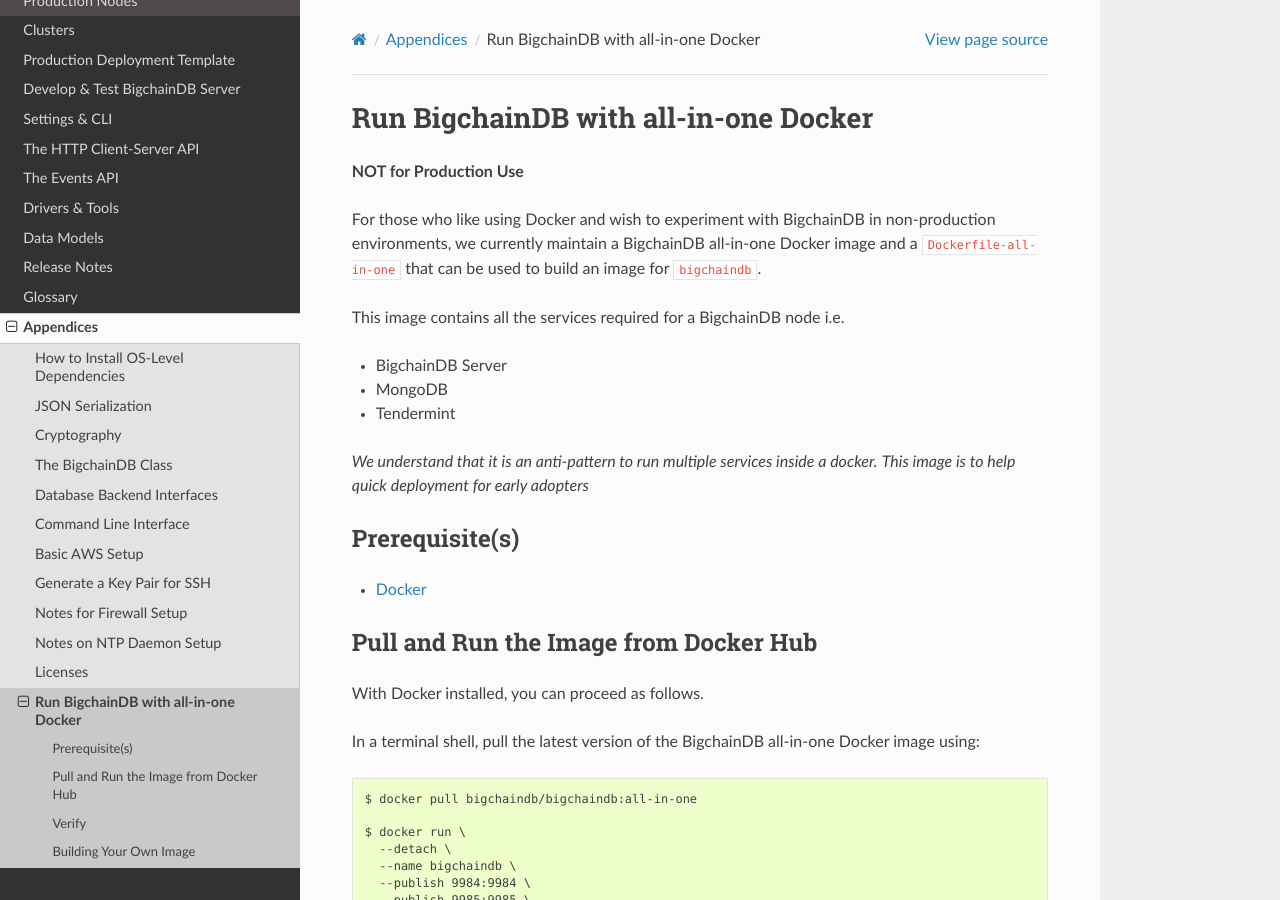
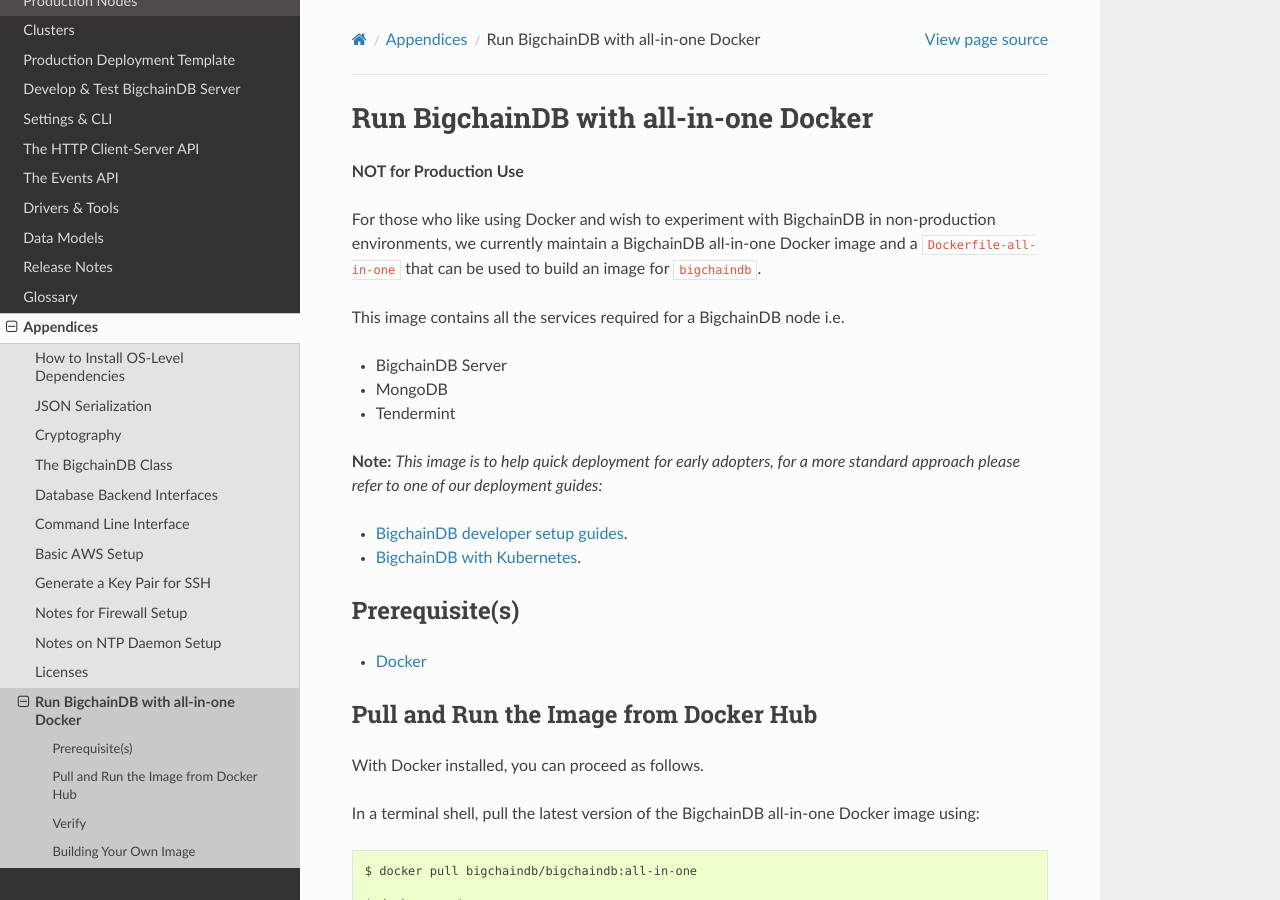
Before and after one commit to bigchaindb/bigchaindb, a Sphinx documentation site: the page built from docs/server/source/appendices/all-in-one-bigchaindb.md, in a window 1280 px wide and 900 px high. Built offline with Sphinx 7.4.7 and the Read the Docs theme 2.0.0, drawn with Linux system fonts in a browser that asks for light colours.

Commit message:
Address comments
- Fix nitpicks
- Remove -e flag while installing because it is not needed
- Remove unwanted env variables
- Update some docs

```diff
--- a/docs/server/source/appendices/all-in-one-bigchaindb.md
+++ b/docs/server/source/appendices/all-in-one-bigchaindb.md
@@ -13,8 +13,11 @@
 - MongoDB
 - Tendermint
 
-*We understand that it is an anti-pattern to run multiple services inside a docker.*
-*This image is to help quick deployment for early adopters*
+**Note:** *This image is to help quick deployment for early adopters, for a more standard*
+*approach please refer to one of our deployment guides:*
+
+- [BigchainDB developer setup guides](https://docs.bigchaindb.com/projects/contributing/en/latest/dev-setup-coding-and-contribution-process/index.html).
+- [BigchainDB with Kubernetes](http://docs.bigchaindb.com/projects/server/en/latest/production-deployment-template/index.html).
 
 ## Prerequisite(s)
 - [Docker](https://docs.docker.com/engine/installation/)
```
Also changed, not shown: 2 other files.
